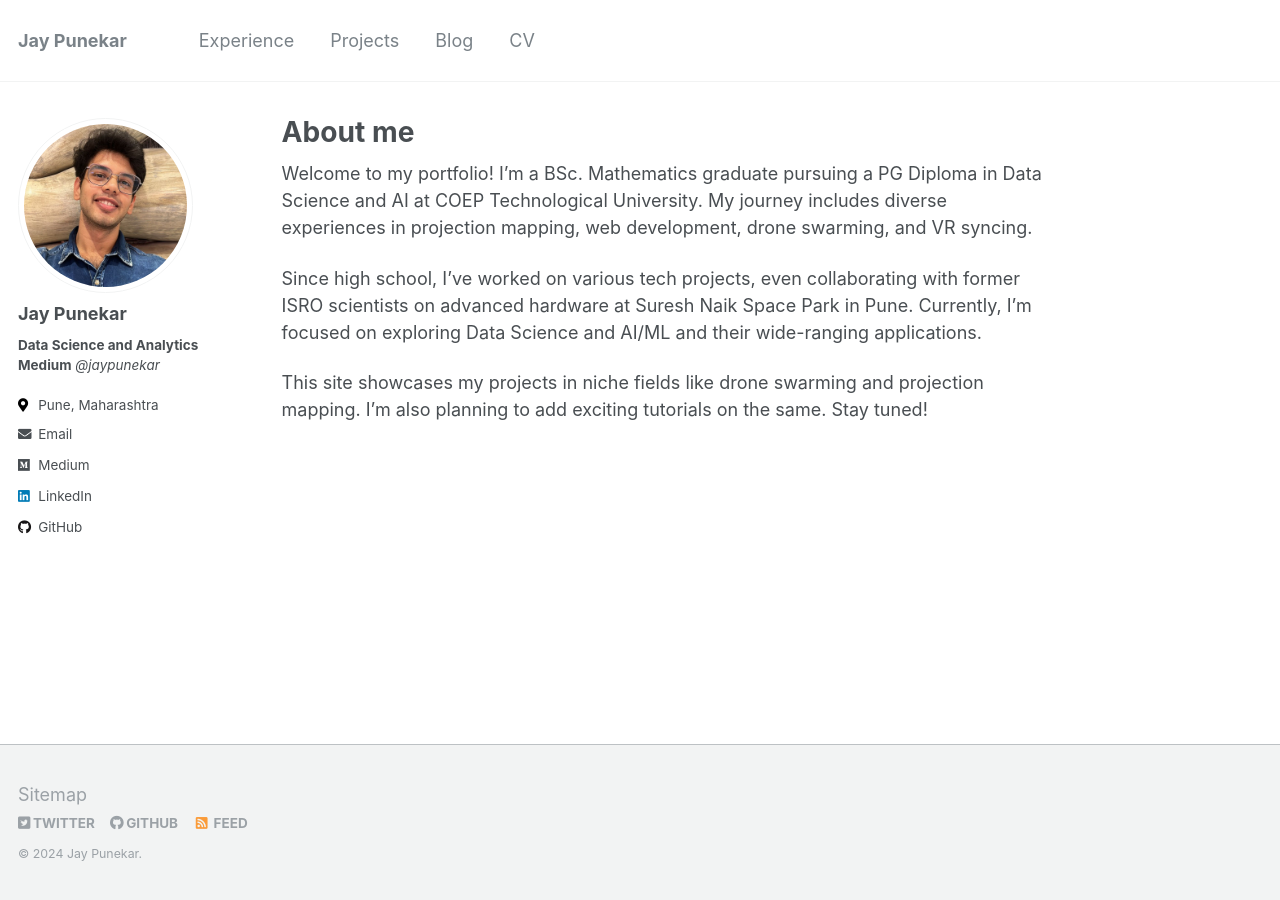
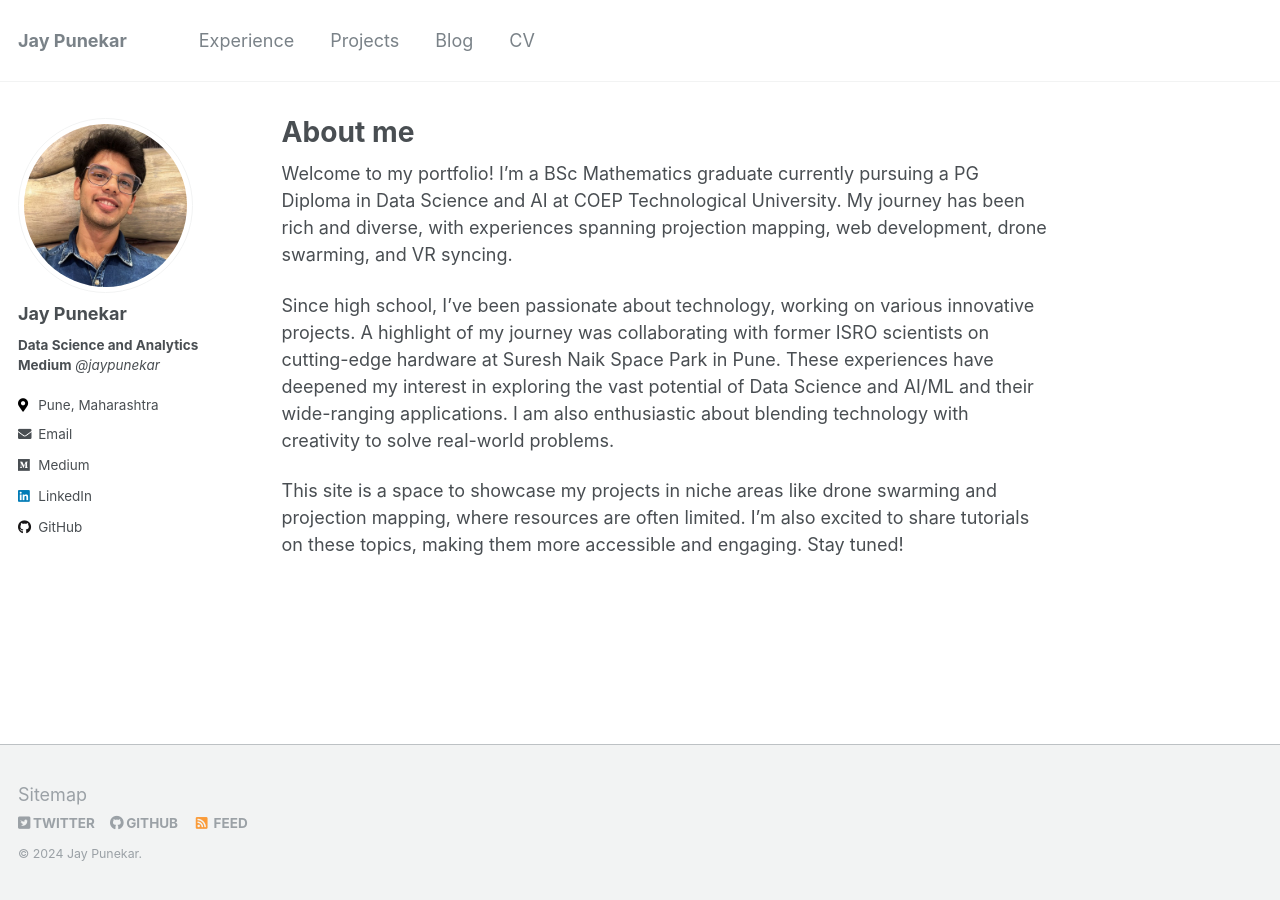
Before and after one commit to jaypunekar/jaypunekar.github.io, a Jekyll site: the page built from _pages/about.md, in a window 1280 px wide. Built offline with Jekyll 4.4.1, drawn with Linux system fonts in a browser that asks for light colours.

Commit message:
updated portfolio

```diff
--- a/_pages/about.md
+++ b/_pages/about.md
@@ -7,8 +7,8 @@ redirect_from:
   - /about/
   - /about.html
 ---
-Welcome to my portfolio! I’m a BSc. Mathematics graduate pursuing a PG Diploma in Data Science and AI at COEP Technological University. My journey includes diverse experiences in projection mapping, web development, drone swarming, and VR syncing.
+Welcome to my portfolio! I’m a BSc Mathematics graduate currently pursuing a PG Diploma in Data Science and AI at COEP Technological University. My journey has been rich and diverse, with experiences spanning projection mapping, web development, drone swarming, and VR syncing.
 
-Since high school, I’ve worked on various tech projects, even collaborating with former ISRO scientists on advanced hardware at Suresh Naik Space Park in Pune. Currently, I’m focused on exploring Data Science and AI/ML and their wide-ranging applications.
+Since high school, I’ve been passionate about technology, working on various innovative projects. A highlight of my journey was collaborating with former ISRO scientists on cutting-edge hardware at Suresh Naik Space Park in Pune. These experiences have deepened my interest in exploring the vast potential of Data Science and AI/ML and their wide-ranging applications. I am also enthusiastic about blending technology with creativity to solve real-world problems.
 
-This site showcases my projects in niche fields like drone swarming and projection mapping. I’m also planning to add exciting tutorials on the same. Stay tuned!
+This site is a space to showcase my projects in niche areas like drone swarming and projection mapping, where resources are often limited. I’m also excited to share tutorials on these topics, making them more accessible and engaging. Stay tuned!
```
